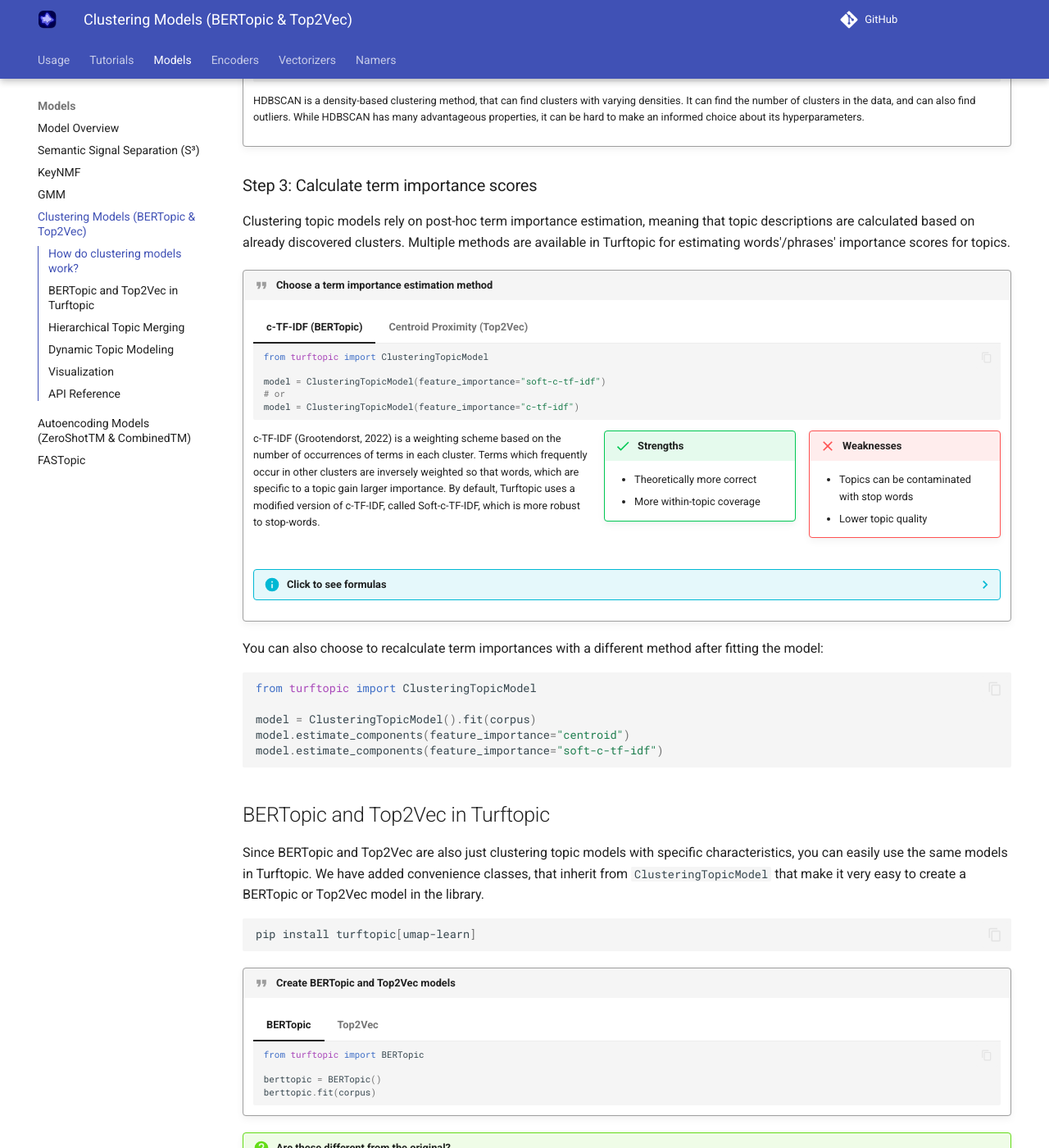
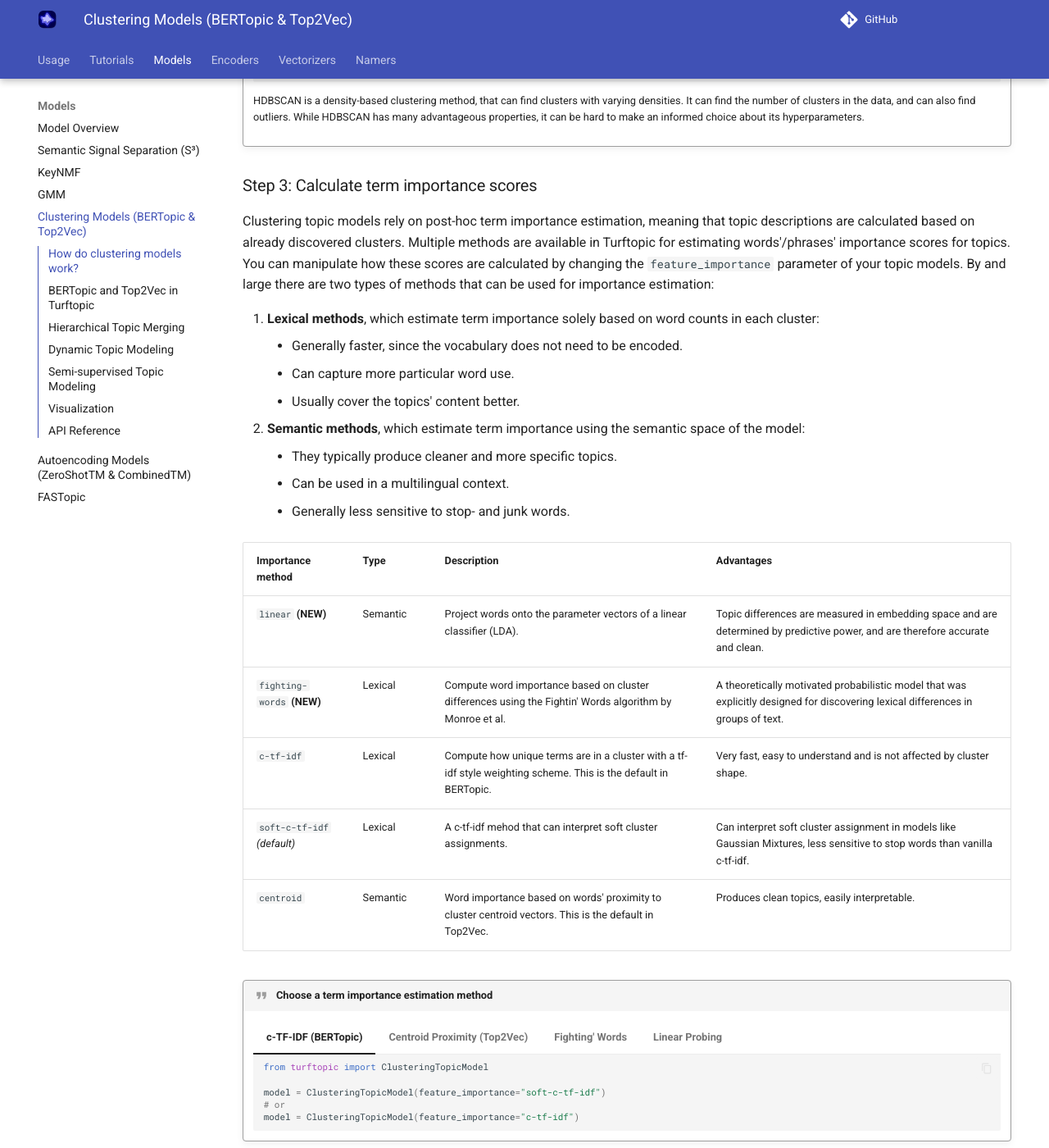
Before and after one commit to x-tabdeveloping/turftopic, an MkDocs documentation site: the page built from docs/clustering.md, in a window 1280 px wide and 1400 px high, scrolled down 1948 px. Shown: the whole window at 82% size. Built offline with MkDocs 1.6.1 and Material for MkDocs 9.7.7, drawn with Linux system fonts in a browser that asks for light colours; nearby versions of some CDN libraries; some web fonts are replaced; comment, search, counter and statistics services are not loaded; some of the changed text lies outside the part shown.

Commit message:
Added docs for feature importance and semi-supervision

````diff
--- a/docs/clustering.md
+++ b/docs/clustering.md
@@ -107,6 +107,25 @@
 
 Clustering topic models rely on post-hoc term importance estimation, meaning that topic descriptions are calculated based on already discovered clusters.
 Multiple methods are available in Turftopic for estimating words'/phrases' importance scores for topics.
+You can manipulate how these scores are calculated by changing the `feature_importance` parameter of your topic models.
+By and large there are two types of methods that can be used for importance estimation:
+
+1. **Lexical methods**, which estimate term importance solely based on word counts in each cluster:
+    - Generally faster, since the vocabulary does not need to be encoded.
+    - Can capture more particular word use.
+    - Usually cover the topics' content better.
+2. **Semantic methods**, which estimate term importance using the semantic space of the model:
+    - They typically produce cleaner and more specific topics.
+    - Can be used in a multilingual context.
+    - Generally less sensitive to stop- and junk words.
+
+| Importance method | Type | Description | Advantages |
+| - | - | - | - |
+| `linear` **(NEW)** | Semantic | Project words onto the parameter vectors of a linear classifier (LDA). | Topic differences are measured in embedding space and are determined by predictive power, and are therefore accurate and clean. |
+| `fighting-words` **(NEW)** | Lexical | Compute word importance based on cluster differences using the Fightin' Words algorithm by Monroe et al. | A theoretically motivated probabilistic model that was explicitly designed for discovering lexical differences in groups of text. |
+| `c-tf-idf` | Lexical | Compute how unique terms are in a cluster with a tf-idf style weighting scheme. This is the default in BERTopic. | Very fast, easy to understand and is not affected by cluster shape. |
+| `soft-c-tf-idf` *(default)* | Lexical | A c-tf-idf mehod that can interpret soft cluster assignments. | Can interpret soft cluster assignment in models like Gaussian Mixtures, less sensitive to stop words than vanilla c-tf-idf. |
+| `centroid` | Semantic | Word importance based on words' proximity to cluster centroid vectors. This is the default in Top2Vec. | Produces clean topics, easily interpretable. |
 
 
 !!! quote "Choose a term importance estimation method"
@@ -120,43 +139,6 @@
         # or
         model = ClusteringTopicModel(feature_importance="c-tf-idf")
         ```
-        !!! failure inline end "Weaknesses"
-            - Topics can be contaminated with stop words
-            - Lower topic quality
-
-        !!! success inline end "Strengths"
-            - Theoretically more correct
-            - More within-topic coverage
-        c-TF-IDF (Grootendorst, 2022) is a weighting scheme based on the number of occurrences of terms in each cluster.
-        Terms which frequently occur in other clusters are inversely weighted so that words, which are specific to a topic gain larger importance.
-        By default, Turftopic uses a modified version of c-TF-IDF, called Soft-c-TF-IDF, which is more robust to stop-words.
-
-        <br>
-
-        ??? info "Click to see formulas"
-            #### Soft-c-TF-IDF
-            - Let $X$ be the document term matrix where each element ($X_{ij}$) corresponds with the number of times word $j$ occurs in a document $i$.
-            - Estimate weight of term $j$ for topic $z$: <br>
-            $tf_{zj} = \frac{t_{zj}}{w_z}$, where
-            $t_{zj} = \sum_{i \in z} X_{ij}$ is the number of occurrences of a word in a topic and
-            $w_{z}= \sum_{j} t_{zj}$ is all words in the topic <br>
-            - Estimate inverse document/topic frequency for term $j$:
-            $idf_j = log(\frac{N}{\sum_z |t_{zj}|})$, where
-            $N$ is the total number of documents.
-            - Calculate importance of term $j$ for topic $z$:
-            $Soft-c-TF-IDF{zj} = tf_{zj} \cdot idf_j$
-
-            #### c-TF-IDF
-            - Let $X$ be the document term matrix where each element ($X_{ij}$) corresponds with the number of times word $j$ occurs in a document $i$.
-            - $tf_{zj} = \frac{t_{zj}}{w_z}$, where
-            $t_{zj} = \sum_{i \in z} X_{ij}$ is the number of occurrences of a word in a topic and
-            $w_{z}= \sum_{j} t_{zj}$ is all words in the topic <br>
-            - Estimate inverse document/topic frequency for term $j$:
-            $idf_j = log(1 + \frac{A}{\sum_z |t_{zj}|})$, where
-            $A = \frac{\sum_z \sum_j t_{zj}}{Z}$ is the average number of words per topic, and $Z$ is the number of topics.
-            - Calculate importance of term $j$ for topic $z$:
-            $c-TF-IDF{zj} = tf_{zj} \cdot idf_j$
-
 
     === "Centroid Proximity (Top2Vec)"
 
@@ -166,18 +148,21 @@
         model = ClusteringTopicModel(feature_importance="centroid")
         ```
 
-        !!! failure inline end "Weaknesses"
-            - Low within-topic coverage
-            - Assumes spherical clusters
+    === "Fighting' Words"
 
-        !!! success inline end "Strengths"
-            - Clean topics
-            - Highly specific topics
+        ```python
+        from turftopic import ClusteringTopicModel
 
-        In Top2Vec (Angelov, 2020) term importance scores are estimated from word embeddings' similarity to centroid vector of clusters.
-        This approach typically produces cleaner and more specific topic descriptions, but might not be the optimal choice, since it makes assumptions about cluster shapes, and only describes the centers of clusters accurately.
+        model = ClusteringTopicModel(feature_importance="fighting-words")
+        ```
 
+    === "Linear Probing"
 
+        ```python
+        from turftopic import ClusteringTopicModel
+
+        model = ClusteringTopicModel(feature_importance="linear")
+        ```
 
 
 
@@ -305,6 +290,50 @@
 model.print_topics_over_time()
 ```
 
+## Semi-supervised Topic Modeling
+
+Some dimensionality reduction methods are capable of designing features that are effective at predicting class labels.
+This way, you can provide a supervisory signal, but also let the model discover new topics that you have not specified.
+
+!!! warning
+    TSNE, the default dimensionality reduction method in Turftopic is not capable of semi-supervised modelling.
+    You will have to use a different algorithm.
+
+
+!!! note "Use a dimensionality reduction method for semi-supervised modeling."
+
+    === "with UMAP"
+
+        ```bash
+        pip install turftopic[umap-learn]
+        ```
+
+        ```python
+        from umap import UMAP
+        from turftopic import ClusteringTopicModel
+
+        corpus: list[str] = [...]
+
+        # UMAP can also understand missing class labels if you only have them on some examples
+        # Specify these with -1 or NaN labels
+        labels: list[int] = [0, 2, -1, -1, 0, 0...]
+
+        model = ClusteringTopicModel(dimensionality_reduction=UMAP())
+        model.fit(corpus, y=labels)
+        ```
+
+    === "with Linear Discriminant Analysis"
+
+        ```python
+        from sklearn.discriminant_analysis import LinearDisciminantAnalysis
+        from turftopic import ClusteringTopicModel
+
+        corpus: list[str] = [...]
+        labels: list[int] = [...]
+
+        model = ClusteringTopicModel(dimensionality_reduction=LinearDisciminantAnalysis(n_components=5))
+        model.fit(corpus, y=labels)
+        ```
 
 ## Visualization
 
@@ -339,3 +368,7 @@
 ## API Reference
 
 ::: turftopic.models.cluster.ClusteringTopicModel
+
+::: turftopic.models.cluster.BERTopic
+
+::: turftopic.models.cluster.Top2Vec
````
